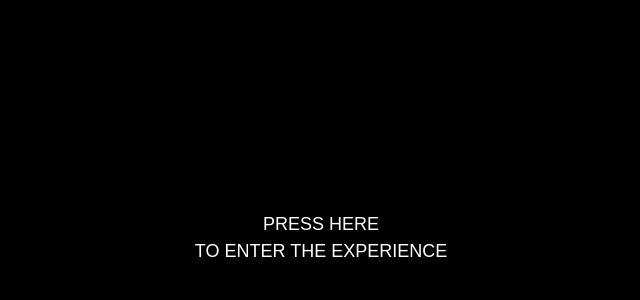
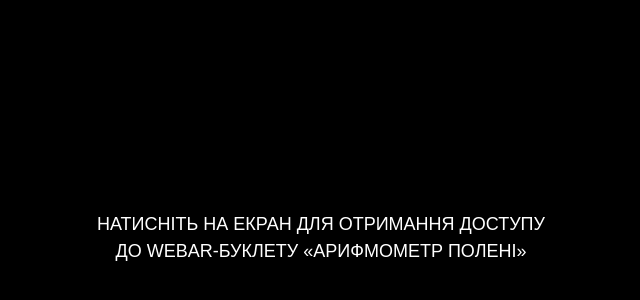
Before and after one commit to ThinGT2/WebAR-Lab1, a plain HTML site: page index.html in a window 1280 px wide. Shown: the part 162-462 px from the top of the page, without its empty margins (319-959 px from the left). Drawn offline with nearby package versions, Linux system fonts and the light colour scheme.

Commit message:
«Created by GitHub»

```diff
--- a/index.html
+++ b/index.html
@@ -29,9 +29,9 @@
                 text-transform: uppercase; font-family: Arial, Helvetica, sans-serif; font-weight: 400; line-height: 1.5em; font-size: large; white-space: nowrap;
                 user-select: none; pointer-events: none;
             ">
-            Press here
+            Натисніть на екран для отримання доступу
             <br>
-            to enter the experience
+            до WebAR-буклету «Арифмометр Полені»
         </div>
     </div>
 
```
